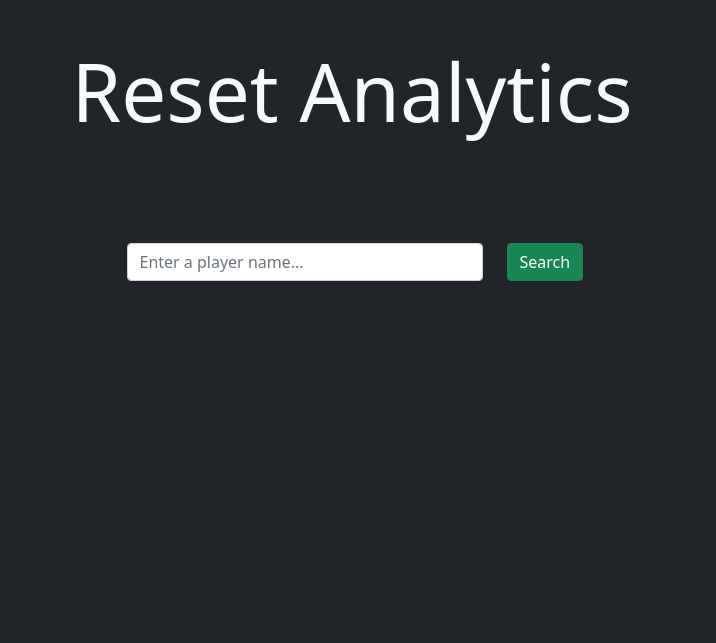
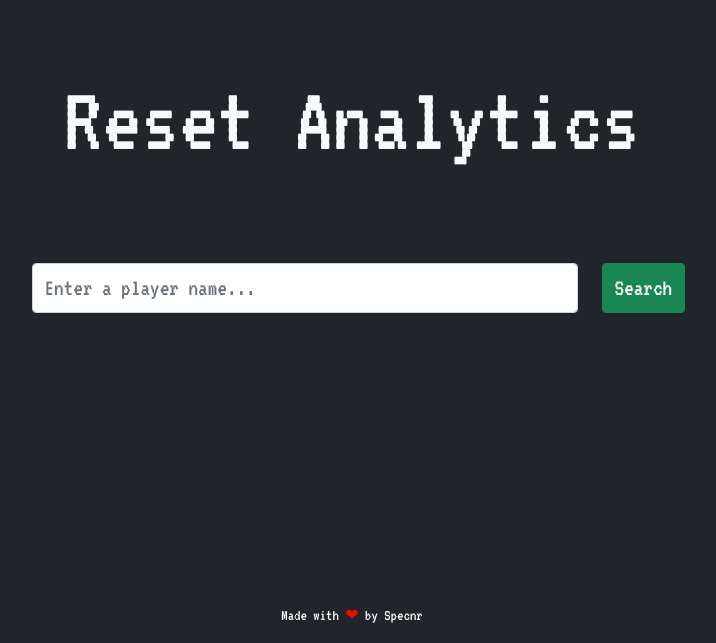
Before and after one commit to pncakespoon1/ResetAnalytics, a Next.js app: page / in a window 1280 px wide. Shown: the part 157-800 px from the top of the page, without its empty margins (288-1004 px from the left). Built offline with nearby package versions, Linux system fonts and the light colour scheme.

Commit message:
added cool font and cleaned up frontpage a bit

```diff
--- a/components/homepage/SearchBar.jsx
+++ b/components/homepage/SearchBar.jsx
@@ -5,6 +5,7 @@
   return (
     <Fragment>
       <Form.Control
+        style={{fontSize: "3vh"}}
         type="text"
         id="searchBar"
         aria-describedby="searchBarText"
--- a/pages/_document.jsx
+++ b/pages/_document.jsx
@@ -14,6 +14,9 @@
             integrity="sha384-1BmE4kWBq78iYhFldvKuhfTAU6auU8tT94WrHftjDbrCEXSU1oBoqyl2QvZ6jIW3"
             crossOrigin="anonymous"
           />
+          <link rel="preconnect" href="https://fonts.googleapis.com" />
+          <link rel="preconnect" href="https://fonts.gstatic.com" crossOrigin="true" />
+          <link href="https://fonts.googleapis.com/css2?family=VT323&display=swap" rel="stylesheet" />
         </Head>
         <body>
           <Main />
--- a/pages/index.jsx
+++ b/pages/index.jsx
@@ -15,24 +15,27 @@
   }
 
   return (
-    <Layout>
+    <Layout style={{"fontFamily": "VT323"}}>
       <div className="jumbotron d-flex align-items-center" style={{minHeight: "100vh"}}>
         <Container>
           <Row style={{minHeight: "25vh"}}>
             <Col>
-              <h1 style={{fontSize: "10vh"}}>Reset Analytics</h1>
+              <h1 style={{fontSize: "12vh"}}>
+                Reset Analytics
+              </h1>
             </Col>
           </Row>
-          <Row className="justify-content-center" md={3} style={{minHeight: "25vh"}}>
-            <Col>
+          <Row className="justify-content-center" md={3} style={{minHeight: "20vh"}}>
+            <Col md={6}>
               <Search value={search} onChange={setSearch} />
             </Col>
             <Col md={1}>
-              <Button variant="success" onClick={doSearch}>
+              <Button variant="success" onClick={doSearch} style={{fontSize: "3vh"}}>
                 Search
               </Button>
             </Col>
           </Row>
+          <p style={{bottom: "0", position: "absolute", left: "0", right: "0"}}>Made with <span style={{color: "red"}}>❤</span> by Specnr</p>
         </Container>
       </div>
     </Layout>
```
Also changed, not shown: 1 other file (tests, documents, lock files or other folders).
